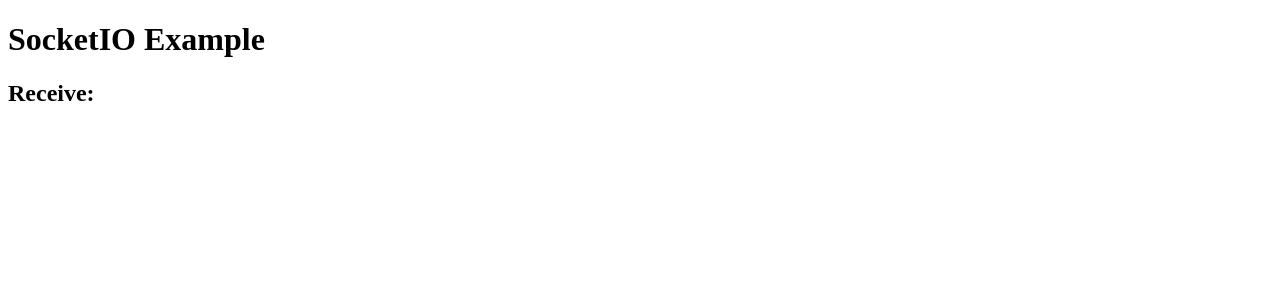
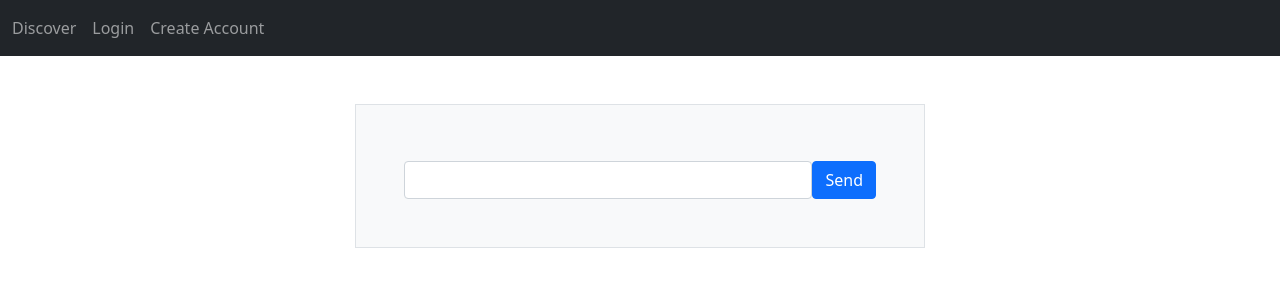
Before and after one commit to sethfanclub/flask-friends, a Flask app: page /chatroom in a window 1280 px wide. Shown: the top 300 px of the page. Run offline with Flask 2, Linux system fonts and the light colour scheme; some libraries are stand-ins or nearby versions.

Commit message:
6/17/2021 4:04PM

```diff
--- a/friends/chat/__init__.py
+++ /dev/null
@@ -1 +0,0 @@
-from . import routes, events
--- a/friends/chat/events.py
+++ b/friends/chat/events.py
@@ -1,7 +1,11 @@
-from flask_socketio import emit
+from flask_socketio import emit, send
 from ..extensions import socketio
 
 
 @socketio.on('connect', namespace='/chatroom')
 def test_connect():
 	emit('after connect', {'data': 'Let\'s dance!'})
+
+@socketio.on('message', namespace='/chatroom')
+def handle_message(msg):
+	send(msg, broadcast=True)
--- a/friends/chat/routes.py
+++ b/friends/chat/routes.py
@@ -1,3 +1,4 @@
+from . import events
 from flask import Blueprint, render_template
 
 
--- a/friends/templates/chatroom.html
+++ b/friends/templates/chatroom.html
@@ -1,26 +1,38 @@
-<!DOCTYPE html>
-<html lang="en">
-   <head>
-      <meta charset="UTF-8">
-      <title>SocketIO example</title>
+{% extends 'base.html' %}
+{% block head %}
+   <title>Friends - Chatroom</title>
    <script src="https://code.jquery.com/jquery-3.3.1.js"></script>
    <script src="https://cdnjs.cloudflare.com/ajax/libs/socket.io/2.1.1/socket.io.js"></script>
    <script type="text/javascript">
+      var socket = io.connect('http://localhost:5000/chatroom');
       $(document).ready(function() {
+         socket.on('message', function(msg) {
+            $('#messages').append('<li>'+msg+'</li>')
+         })
 
-           // sending a connect request to the server.
-           var socket = io.connect('http://localhost:5000/chatroom');
+         socket.on('after connect', function() {
+            socket.send('User has connected')
+         });
 
-           socket.on('after connect', function(msg) {
-               console.log('After connect', msg);
-               $('#log').append('<br>' + $('<div/>').text('Received: ' + msg.data).html());
-          });
+         $('#message-submit').on('click', function() {
+            socket.send($('#message-input').val())
+            $('#message-input').val('')
+         })
       });
    </script>
-   </head>
-   <body>
-    <h1>SocketIO Example</h1>
-    <h2>Receive:</h2>
-    <div id="log"></div>
-   </body>
-</html>
+{% endblock %}
+{% block content %}
+   <style>
+      ul {margin:0; padding:0;}
+      li {list-style-type:none;}
+   </style>
+   <div class="row mt-5">
+      <div class="col-md-6 mx-auto bg-light border p-5 position-relative">
+         <ul class="my-2" id="messages"></ul>
+         <div class="d-flex gap-0">
+            <input class="form-control" type="text" id="message-input">
+            <button class="btn btn-primary" type="button" id="message-submit">Send</button>
+         </div>
+      </div>
+   </div>
+{% endblock %}
```
Lines whose indentation alone changed are shown as unchanged.
